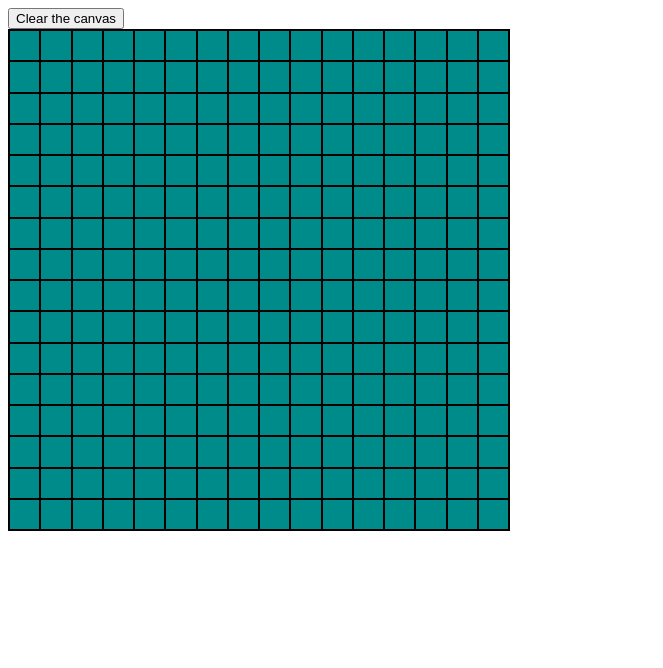
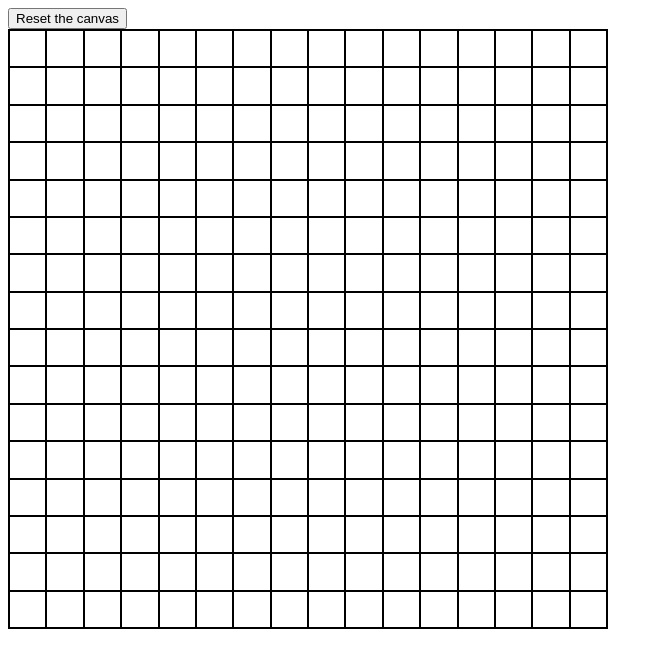
Before and after one commit to AlliesChen/etch-a-sketch, a plain HTML site: page index.html in a window 1280 px wide. Shown: the whole page, without its empty margins (0-663 px from the left). Drawn offline with Linux system fonts and the light colour scheme.

Commit message:
A black and white version

```diff
--- a/index.html
+++ b/index.html
@@ -9,7 +9,7 @@
     <script src="js-file.js" defer></script>
 </head>
 <body>
-    <button onclick="removeCells()">Clear the canvas</button>
+    <button id="resetButton">Reset the canvas</button>
     <div id="container"></div>
 </body>
 </html>
--- a/js-file.js
+++ b/js-file.js
@@ -1,24 +1,31 @@
 const container = document.querySelector('#container');
+addCells();
 
-addCells();
-const cells = document.querySelectorAll('#container > div');
-
-cells.forEach(cell => {
-    cell.classList.add('cell');
-    cell.addEventListener('mouseover', () => {
-        cell.style.backgroundColor = 'DarkGoldenrod';
-    });
+// Use event listener on the clearCanvas button
+const resetButton = document.querySelector('#resetButton');
+resetButton.addEventListener('click', () => {
+    removeCells();
+    // Base on the number, to create a num*num grids plate.
+    setPlate(getGridNum());
 });
 
-function addCells() {
-    let i = 16 * 16;
-    for (;i > 0; i--) {
-        const cell = document.createElement('div');
-        container.appendChild(cell);
-    }
+function setPlate(gridNum) {
+    container.style.cssText = `grid-template-rows: repeat(${gridNum}, 1fr); grid-template-columns: repeat(${gridNum}, 1fr)`;
+    addCells(gridNum);
+}
+
+// Use a prompt for the user to enter a number among 1 to 100.
+function getGridNum () {
+    let userInput = prompt('Enter an integer among 1 to 100 to create a x*x grids plate');
+    let grids = Number(userInput);
+
+    if (!Number.isInteger(grids) || grids < 1 || grids > 100) getGridNum()
+
+    return grids;
 }
 
 function removeCells() {
+    const cells = document.querySelectorAll('#container > div');
     cells.forEach(cell => cell.parentNode.removeChild(cell));
     // Another way to do is
     // const canvas = document.getElementsByClassName('cell');
@@ -28,6 +35,22 @@ function removeCells() {
     // querySelectorAll won't work on the way mentioned above due to its a static list
 }
 
-// Use event listener on the clearCanvas button
-// Use a prompt for the user to enter a number among 1 to 100.
-// Base on the number, to create a num*num grids plate.
+function colorMouseover() {
+    const cells = document.querySelectorAll('#container > div');
+    cells.forEach(cell => {
+        cell.addEventListener('mouseover', () => {
+            cell.style.backgroundColor = '#000';
+        });
+    });
+}
+
+function addCells(gridNum) {
+    let i = (gridNum*gridNum) || (16 * 16);
+    for (;i > 0; i--) {
+        const cell = document.createElement('div');
+        // The stylesheet draws borders base on class
+        cell.classList.add('cell');
+        container.appendChild(cell);
+    }
+    colorMouseover()
+}
--- a/styles.css
+++ b/styles.css
@@ -1,8 +1,16 @@
+html {
+    box-sizing: border-box;
+}
+
+* {
+    box-sizing: inherit;
+}
+
 #container {
-    width: 500px;
-    height: 500px;
+    width: 600px;
+    height: 600px;
     border: 1px solid;
-    background-color: darkcyan;
+    background-color: #fff;
     display: grid;
     grid-template-rows: repeat(16, 1fr);
     grid-template-columns: repeat(16, 1fr);
@@ -11,7 +19,3 @@
 .cell {
     border: 1px solid;
 }
-
-.cell:hover {
-    background-color: darkgoldenrod;
-}
```
